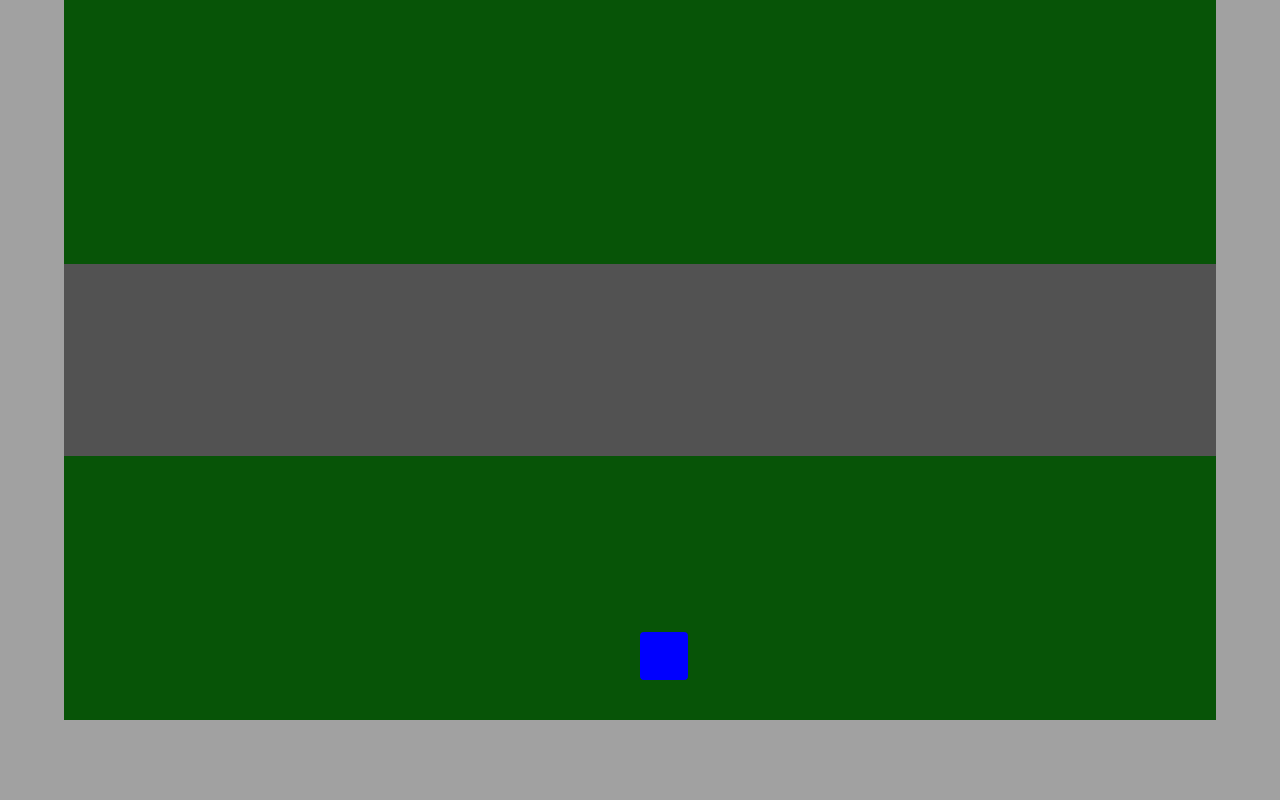
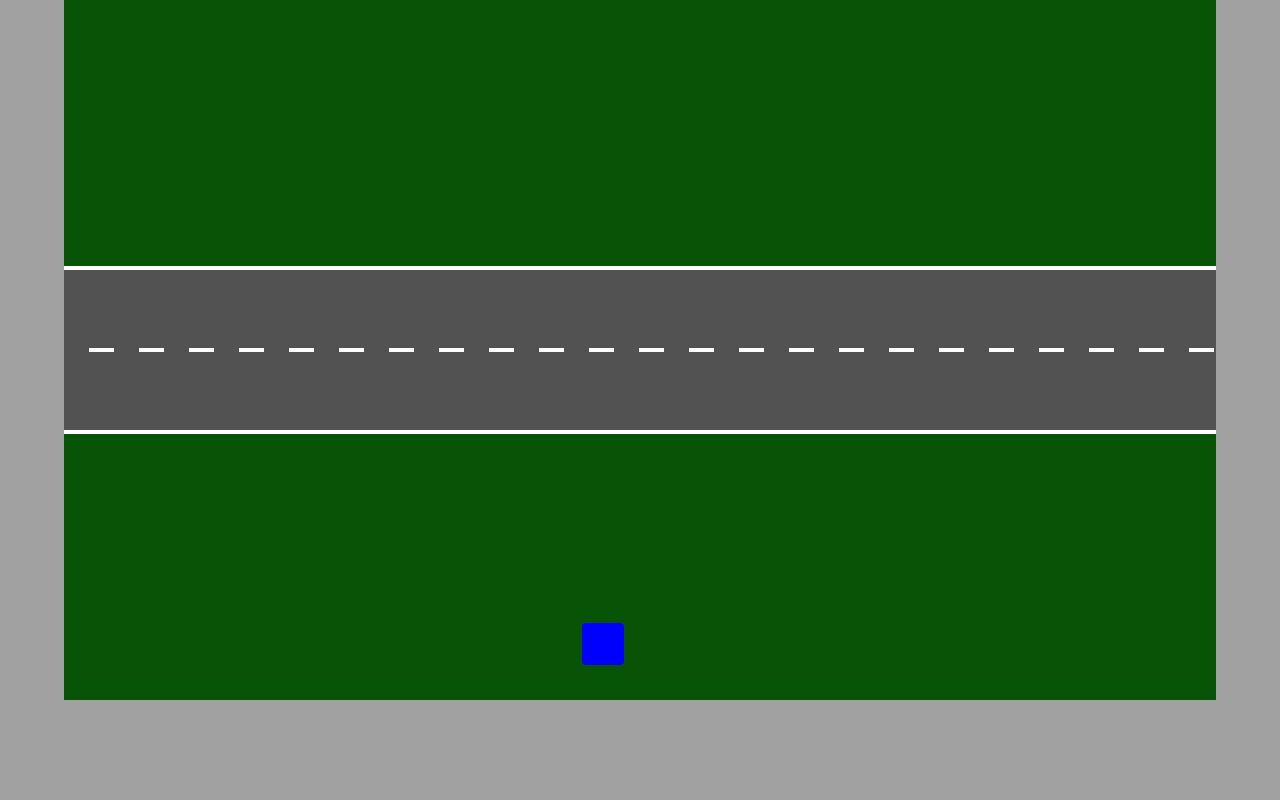
Before and after one commit to ptiry02/game-project, a website with bundled scripts: page index.html in a window 1280 px wide. Shown: the top 800 px of the page. Built offline with nearby package versions, Linux system fonts and the light colour scheme.

Commit message:
changed road logic

```diff
--- a/css/styles.css
+++ b/css/styles.css
@@ -18,7 +18,7 @@ body {
 
 #bottom {
   width: 100%;
-  height: 10vh;
+  height: 100%;
   background-color: #a1a1a1;
 }
 
@@ -26,9 +26,9 @@ body {
   position: relative;
   display: flex;
   flex-direction: column;
-  justify-content: center;
+  align-items: center;
   width: 90vw;
-  height: 90vh;
+  height: 700px;
   background-color: #075407;
 }
 
--- a/js/game.mjs
+++ b/js/game.mjs
@@ -8,8 +8,8 @@ export default class Game {
     this.time = 0
     this.carsArr = []
   }
-  start() {
-    new Road(2)
+  start(level) {
+    new Road(level)
     this.player = new Player()
     this.setEventListeners()
     /*setInterval(() => {
--- a/js/main.js
+++ b/js/main.js
@@ -1,4 +1,4 @@
 import Game from './game.mjs'
 
 const game = new Game()
-game.start()
+game.start(0)
--- a/js/player.mjs
+++ b/js/player.mjs
@@ -1,7 +1,7 @@
 export default class Player {
   constructor() {
     this.height = 6
-    this.width = this.height * (window.innerHeight / window.innerWidth)
+    this.width = this.height * (700 / (window.innerWidth * 0.9))
     this.positionX = 45
     this.positionY = 5
     this.speedY = 3
@@ -11,12 +11,12 @@ export default class Player {
   setPlayer() {
     const character = document.createElement('div')
     character.id = 'player'
-    character.style.width = `${this.width}vw`
-    character.style.height = `${this.height}vh`
+    character.style.width = `${this.width}%`
+    character.style.height = `${this.height}%`
     character.style.backgroundColor = 'blue'
     character.style.position = 'absolute'
-    character.style.left = `${this.positionX}vw`
-    character.style.bottom = `${this.positionY}vh`
+    character.style.left = `${this.positionX}%`
+    character.style.bottom = `${this.positionY}%`
     character.style.borderRadius = '4px'
     character.style.transition = `all 0.3s ease`
     document.querySelector('#board').appendChild(character)
--- a/js/road.mjs
+++ b/js/road.mjs
@@ -1,17 +1,20 @@
+const backgrounds = ['./assets/roads/2-lane.png', './assets/roads/3-lane.png', './assets/roads/4-lane.png']
+
 export default class Road {
-  constructor(numberOfLanes) {
-    this.height = 12 * numberOfLanes
-    //this.positionY =
-    this.element = this.setRoad(numberOfLanes)
+  constructor(level) {
+    this.height = 12 * (level + 2)
+    this.positionY = (100 - this.height) / 2
+    this.element = this.setRoad(level)
   }
-  setRoad(numberOfLanes) {
+  setRoad(level) {
     const road = document.createElement('div')
 
-    road.style.height = `${this.height}vh`
+    road.id = 'road'
+    road.style.height = `${this.height}%`
     road.style.width = '100%'
     road.style.position = 'absolute'
-    road.style.bottom = `${(700 - 700 * 0.12 * numberOfLanes) / 2}`
-    road.style.backgroundColor = '#525252'
+    road.style.bottom = `${this.positionY}%`
+    road.style.backgroundImage = `url(${backgrounds[level]})`
 
     document.querySelector('#board').appendChild(road)
 
```
Also changed, not shown: assets/roads/2-lane.png (added).
